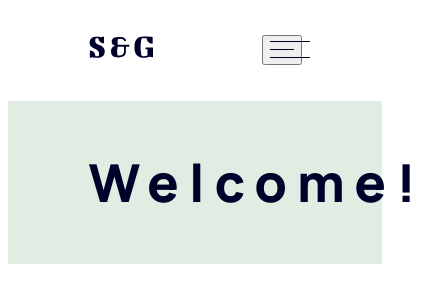
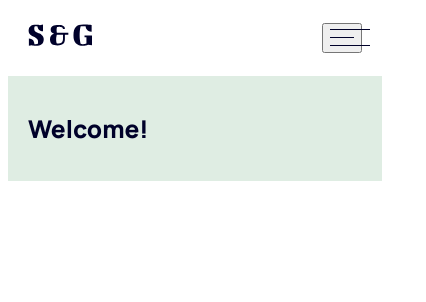
Before and after one commit to brahayarn/S-G-Wear, a React (Vite) app in the folder code/: page / in a window 390 px wide. Shown: the top 302 px of the page, 426 px wide, since content can reach past the window. Built offline with nearby package versions, Linux system fonts and the light colour scheme; the HTML template or start-up script is replaced by a standard one.

Commit message:
feat(header): add responsive text change based on screen size

```diff
--- a/code/src/components/Header/Header.jsx
+++ b/code/src/components/Header/Header.jsx
@@ -16,8 +16,8 @@ const Header = () => {
     "Woman",
     "About",
     "New collection",
-    "Cart",
-    "Likes",
+    "Your cart",
+    "Your favourites",
   ];
 
   const handleActive = (index) => {
@@ -70,18 +70,25 @@ const Header = () => {
             <div className="header__icons">
               <a
                 href="#!"
-                onClick={() => handleActive(4)}
+                onClick={() => {
+                  handleActive(4);
+                  if (isMobileMenuOpen) toggleMobileMenu();
+                }}
                 className={`header__icon-link ${active === 4 ? "active" : ""}`}
               >
                 <img
                   className="header_icon"
                   src={active === 4 ? shopping_cart_active : shopping_cart}
                   alt="cart"
+
                 />
               </a>
               <a
                 href="#!"
-                onClick={() => handleActive(5)}
+                onClick={() => {
+                  handleActive(5);
+                  if (isMobileMenuOpen) toggleMobileMenu();
+                }}
                 className={`header__icon-link ${active === 5 ? "active" : ""}`}
               >
                 <img
@@ -113,6 +120,7 @@ const Header = () => {
       <SectionItem
         isAboutActive={active === 2}
         selectedTitle={menuItems[active] || "Welcome!"}
+        className={isMobileMenuOpen ? "menu-open" : ""}
       />
     </header>
   );
--- a/code/src/components/Header/SectionItem.jsx
+++ b/code/src/components/Header/SectionItem.jsx
@@ -2,31 +2,52 @@ import React from "react";
 import "../../styles/block/_sectionitem.scss";
 import vector from "../../assets/icons/vector.svg";
 
-const SectionItem = ({ selectedTitle, isAboutActive }) => {
+const SectionItem = ({ selectedTitle, isAboutActive, className }) => {
+  const isMobile = window.innerWidth <= 960;
+
   return (
-    <section className={`section ${isAboutActive ? "section--about" : ""}`}>
-      <div className="container">
+    <section className={`section ${isAboutActive ? "section--about" : ""} ${className}`}>
         <div className="section__item">
           <h1
-            className={`section__title ${
-              isAboutActive ? "section__title--about" : ""
-            }`}
+            className={`section__title ${isAboutActive ? "section__title--about" : ""}`}
           >
-            {isAboutActive ? (
+            {/* Для мобільних пристроїв */}
+            {isMobile && isAboutActive ? (
               <>
-                Unleash your style – where fashion meets
+                {/* Текст для About на мобільних */}
+                This is our marketing
                 <br />
                 <span className="section__line">
                   <img src={vector} alt="vector" className="section__vector" />
-                  {selectedTitle}
+                  message.
                 </span>
               </>
             ) : (
-              selectedTitle
+              // Якщо не "About" або не мобільний, відображаємо вибраний текст або інший
+              <span className="mobile-text">
+                {selectedTitle}
+              </span>
+            )}
+
+            {/* Для десктопу */}
+            {!isMobile && (
+              <span className="desktop-text">
+                {isAboutActive ? (
+                  <>
+                    Unleash your style – where fashion meets
+                    <br />
+                    <span className="section__line">
+                      <img src={vector} alt="vector" className="section__vector" />
+                      your true self!
+                    </span>
+                  </>
+                ) : (
+                  selectedTitle
+                )}
+              </span>
             )}
           </h1>
         </div>
-      </div>
     </section>
   );
 };
--- a/code/src/styles/base/_base.scss
+++ b/code/src/styles/base/_base.scss
@@ -1,4 +1,5 @@
 @use 'variables';
+@use 'mixin';
 
 body {
     font-family: variables.$font-main;
@@ -8,4 +9,8 @@ body {
 
 .container{
     margin: 0 80.5px;
+
+    @include mixin.mediaTablet {
+        margin: 0 20px;
+    }
 }
--- a/code/src/styles/block/_header.scss
+++ b/code/src/styles/block/_header.scss
@@ -8,6 +8,10 @@
   justify-content: space-between;
   align-items: center;
   margin: 30px 0 32px 0;
+
+  @include mixin.mediaTablet {
+    margin: 18px 0 19px 0;
+}
 
 }
 
@@ -47,6 +51,7 @@
 .header__icons {
   display: flex;
   gap: 14px;
+
 }
 
 .header_icon {
@@ -87,6 +92,11 @@
     position: fixed;
     top: 20px;
     right: 15px;
+  }
+  .header__icons {
+    display: block;
+    gap: 20px;
+
   }
 }
 
--- a/code/src/styles/block/_sectionitem.scss
+++ b/code/src/styles/block/_sectionitem.scss
@@ -1,8 +1,9 @@
 @use '../base/variables';
 @use '../base/base';
+@use '../base/mixin';
 
 .section {
-    padding: 9px 0;
+    padding: 9px 84px;
     background-color: variables.$green;
     display: flex;
     align-items: center;
@@ -11,8 +12,38 @@
     text-align: center;
 
     &--about {
-        justify-content: center; // Центрування тільки для секції "About"
+        justify-content: center;
     }
+
+    @include mixin.mediaTablet {
+        padding: 21px 0;
+        height: auto;
+        padding: 15px 0;
+        height: 75px;
+
+    }
+
+    &.menu-open {
+        display: none;
+    }
+
+    .mobile-text {
+        display: none;
+      }
+
+      .desktop-text {
+        display: block;
+      }
+
+      @include mixin.mediaTablet {
+        .desktop-text {
+          display: none;
+        }
+
+        .mobile-text {
+          display: block;
+        }
+      }
 }
 
 
@@ -20,21 +51,44 @@
     font-size: 52.33px;
     font-weight: 800;
     line-height: 71.49px;
-    letter-spacing: 10px;
+    letter-spacing: 10%    ;
     color: variables.$text-color;
 
     &--about {
-        font-size: 52px;
+        font-size: clamp(32px, 5vw, 52.33px);
         font-weight: 800;
-        line-height: 71.49px;
+        line-height: clamp(60px, 10vw, 71.49px);
         color: #000;
-      }
+    }
+    @include mixin.mediaTablet {
+        font-size: 24.5px;
+        font-weight: 800;
+        line-height: 33.46px;
+        letter-spacing: 10%;
+        margin: 0 20px;
+
+        &--about {
+            font-size: 24.5px;
+            font-weight: 800;
+            line-height: 33.46px;
+            letter-spacing: 10%;
+        }
+    }
+        @media screen and (max-width: 1230px) and (min-width: 960px) {
+            font-size: clamp(32px, 5vw, 45px);
+            line-height: clamp(30px, 10vw, 45px);
+        }
+
 }
 
 .section__line {
-    display: inline-flex; /* Вирівнювання стрілки і тексту в рядок */
+    display: inline-flex;
     align-items: center;
     gap: 20px;
+
+    @include mixin.mediaTablet {
+        gap: 10px;
+    }
 }
 
 
@@ -45,4 +99,11 @@
     border: 2px solid variables.$text-color;
     border-radius: 20.44px;
 
+    @include mixin.mediaTablet {
+        width: 44.59px;
+        padding: 5px;
+        border-radius: 10.22px;
+        border: 1px solid variables.$text-color;
+    }
+
 }
```
